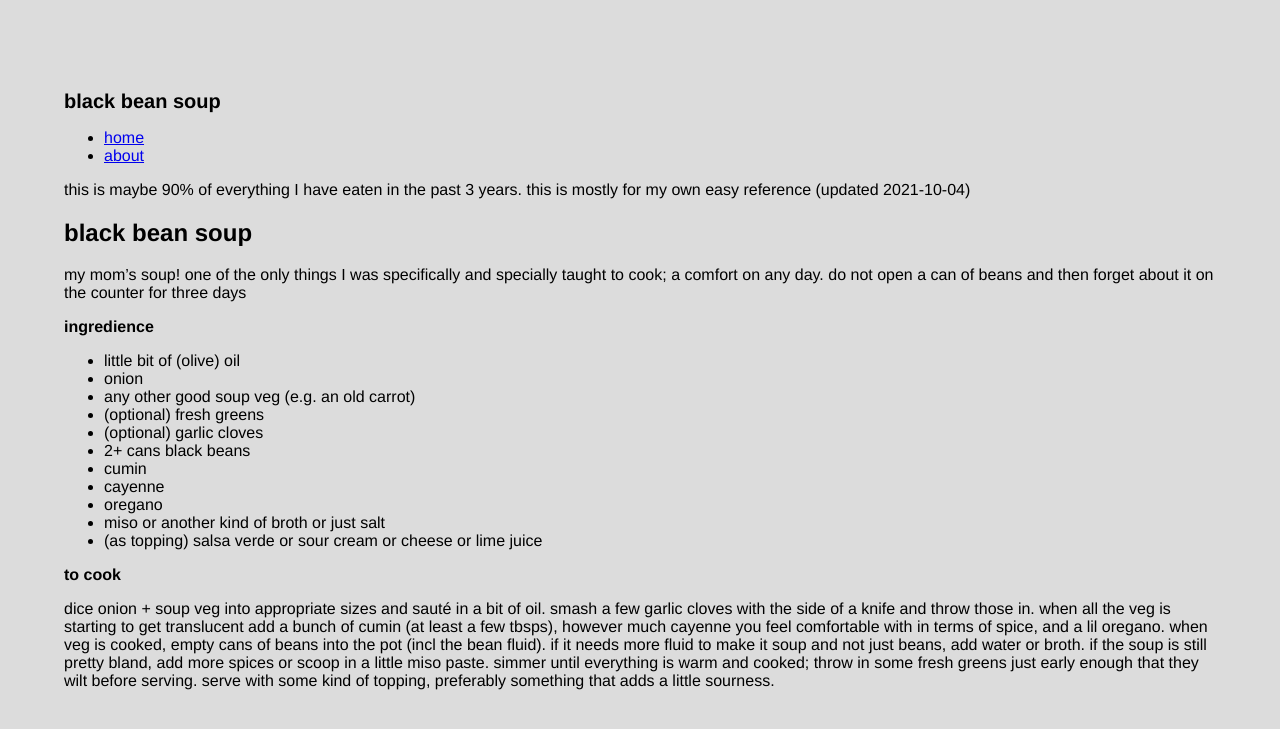
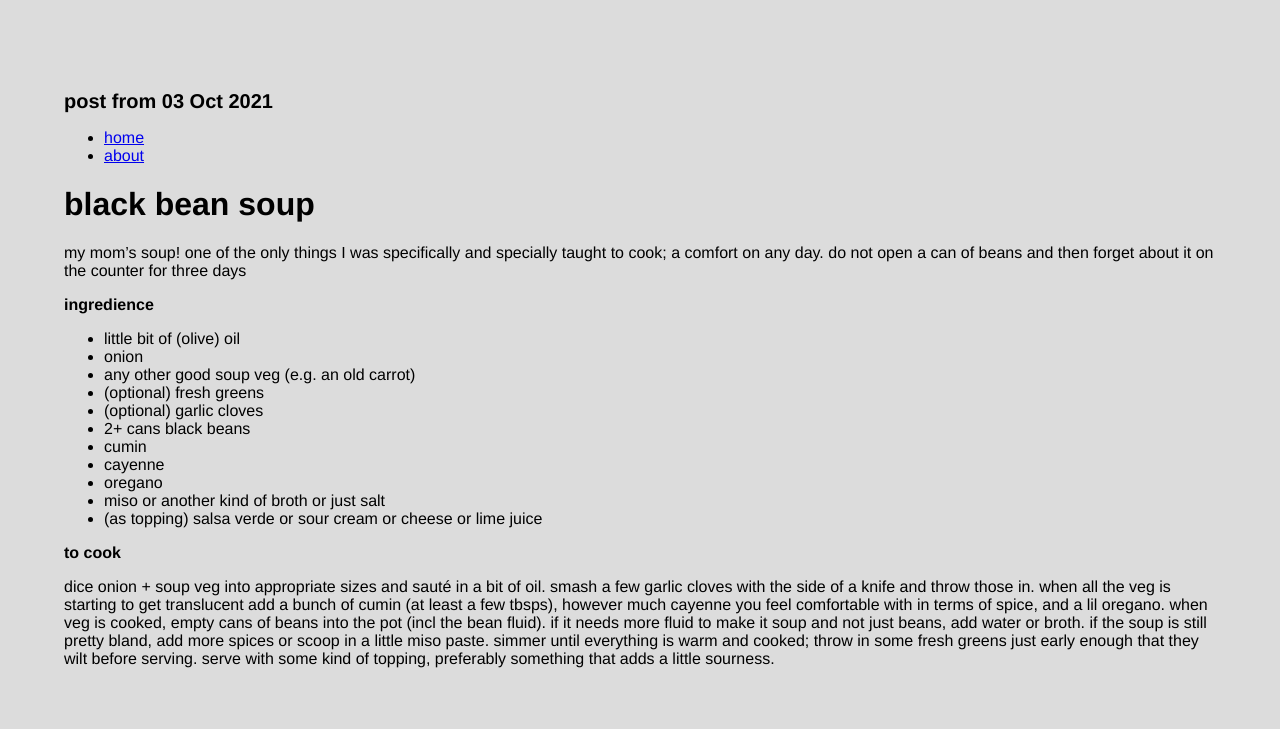
Before and after one commit to radicula/radicula.github.io, a Jekyll site: the page built from _posts/recipes/2021-10-03-black-bean-soup.md, in a window 1280 px wide. Shown: the top 729 px of the page. Built offline with Jekyll 4.4.1, drawn with Linux system fonts in a browser that asks for light colours.

Commit message:
change layout to post for now

```diff
--- a/_posts/recipes/2021-10-03-black-bean-soup.md
+++ b/_posts/recipes/2021-10-03-black-bean-soup.md
@@ -1,13 +1,9 @@
 ---
-layout: default
+layout: post
 title: black bean soup
 date: 2021-10-03
 categories: recipes
 ---
-
-this is maybe 90% of everything I have eaten in the past 3 years. this is mostly for my own easy reference (updated 2021-10-04)
-
-## black bean soup
 
 my mom's soup! one of the only things I was specifically and specially taught to cook; a comfort on any day. do not open a can of beans and then forget about it on the counter for three days
 
```
